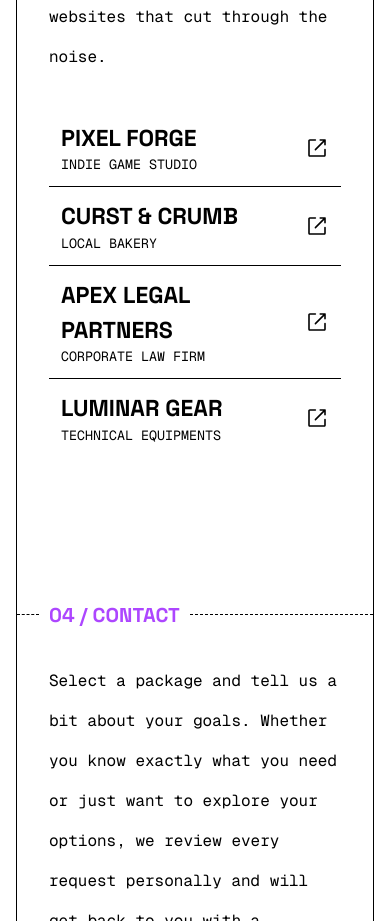
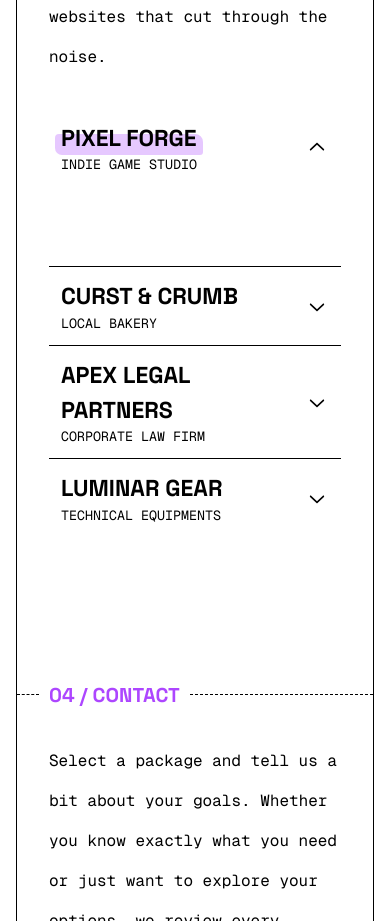
Before and after one commit to mmDevStudio/brand, a Next.js app: page / in a window 390 px wide. Shown: the part 4080-5001 px from the top of the page. Built offline with nearby package versions, Linux system fonts and the light colour scheme.

Commit message:
refactor(tabs): accordion for mobile

```diff
--- a/src/components/Tabs.tsx
+++ b/src/components/Tabs.tsx
@@ -1,5 +1,9 @@
 "use client";
-import { Cross1Icon, ExternalLinkIcon, PlusIcon } from "@radix-ui/react-icons";
+import {
+  ChevronDownIcon,
+  ChevronUpIcon,
+  PlusIcon,
+} from "@radix-ui/react-icons";
 import {
   Children,
   type ComponentProps,
@@ -27,7 +31,7 @@ type TabsProps = { children: ReactNode; className?: string };
 export default function Tabs({ children, className }: TabsProps) {
   const [active, setActive] = useState(0);
   const [triangleY, setTriangleY] = useState(0);
-  const [isMobileOpen, setIsMobileOpen] = useState(false);
+  const [isMobileOpen, setIsMobileOpen] = useState(true);
   const tabs = Children.toArray(children) as React.ReactElement<TabProps>[];
   const buttonRefs = useRef<(HTMLButtonElement | null)[]>([]);
   const panelRef = useRef<HTMLDivElement>(null);
@@ -56,17 +60,17 @@ export default function Tabs({ children, className }: TabsProps) {
                 }}
                 type="button"
                 onClick={() => {
+                  if (window.innerWidth < 1024) {
+                    setIsMobileOpen(!isMobileOpen || active !== i);
+                  }
                   setActive(i);
-                  if (window.innerWidth < 1024) {
-                    setIsMobileOpen(true);
-                  }
                 }}
                 className="w-full flex justify-between text-left p-3 cursor-pointer hover:bg-primary/20 transition"
               >
                 <div className="flex flex-col">
                   <span
                     className={cn(
-                      "text-h4 text-text font-bold uppercase font-heading w-fit lg:highlight",
+                      "text-h4 text-text font-bold uppercase font-heading w-fit highlight",
                       active === i && "active-highlight",
                     )}
                   >
@@ -84,21 +88,36 @@ export default function Tabs({ children, className }: TabsProps) {
                   )}
                 </div>
 
-                {/* Mobile static icon */}
-                <div className="block self-center lg:hidden">
-                  <ExternalLinkIcon
-                    height={24}
-                    width={24}
-                    className="text-text"
-                  />
+                {/* Mobile dynamic icon */}
+                <div className="lg:hidden self-center">
+                  {active === i && isMobileOpen ? (
+                    <ChevronUpIcon
+                      height={24}
+                      width={24}
+                      className="text-text"
+                    />
+                  ) : (
+                    <ChevronDownIcon
+                      height={24}
+                      width={24}
+                      className="text-text"
+                    />
+                  )}
                 </div>
               </button>
+              <div
+                className={cn(
+                  "hidden",
+                  isMobileOpen && i === active && "flex min-h-20",
+                )}
+              >
+                {tab}
+              </div>
             </Fragment>
           );
         })}
       </div>
 
-      {/* Desktop Side Panel */}
       <div
         ref={panelRef}
         className="hidden lg:block relative min-h-0 bg-stripes bg-bg text-text -ml-3 pl-3"
@@ -120,37 +139,6 @@ export default function Tabs({ children, className }: TabsProps) {
       >
         {tabs[active]}
       </div>
-
-      {/* Mobile Modal Dialog */}
-      {isMobileOpen && (
-        <div className="fixed inset-0 z-50 flex items-center justify-center p-4 bg-black/60 backdrop-blur-sm lg:hidden">
-          <div className="relative w-full max-w-lg max-h-[85vh] overflow-y-auto bg-bg border border-border bg-stripes p-6 text-text shadow-xl rounded-lg">
-            <div className="flex justify-between items-start mb-4">
-              <div>
-                <h3 className="text-xl font-bold font-heading uppercase">
-                  {tabs[active]?.props.title}
-                </h3>
-                <p className="text-sm text-text-subtle font-body uppercase">
-                  {tabs[active]?.props.subtitle}
-                </p>
-              </div>
-
-              <button
-                type="button"
-                onClick={() => setIsMobileOpen(false)}
-                className="p-1 text-text hover:bg-primary/20 transition rounded"
-                aria-label="Close dialog"
-              >
-                <Cross1Icon height={24} width={24} />
-              </button>
-            </div>
-
-            <Divider />
-
-            <div className="mt-4">{tabs[active]}</div>
-          </div>
-        </div>
-      )}
     </div>
   );
 }
```
